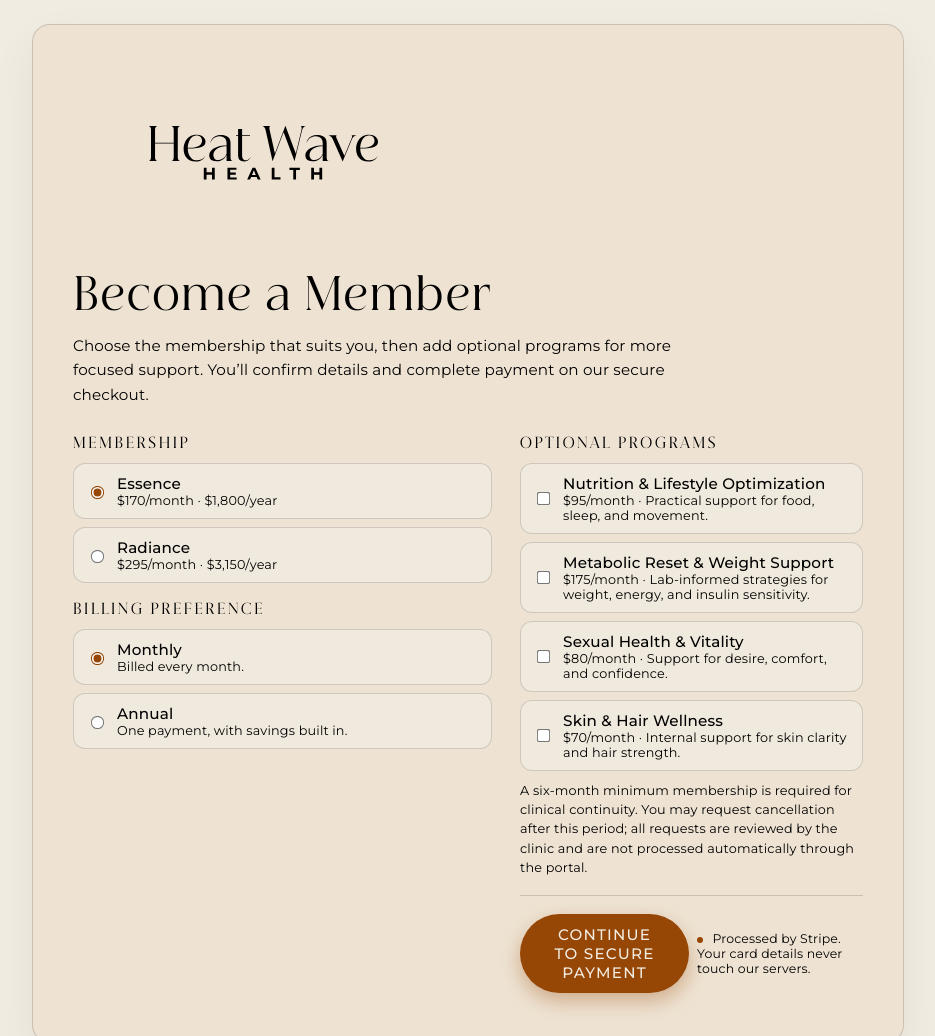
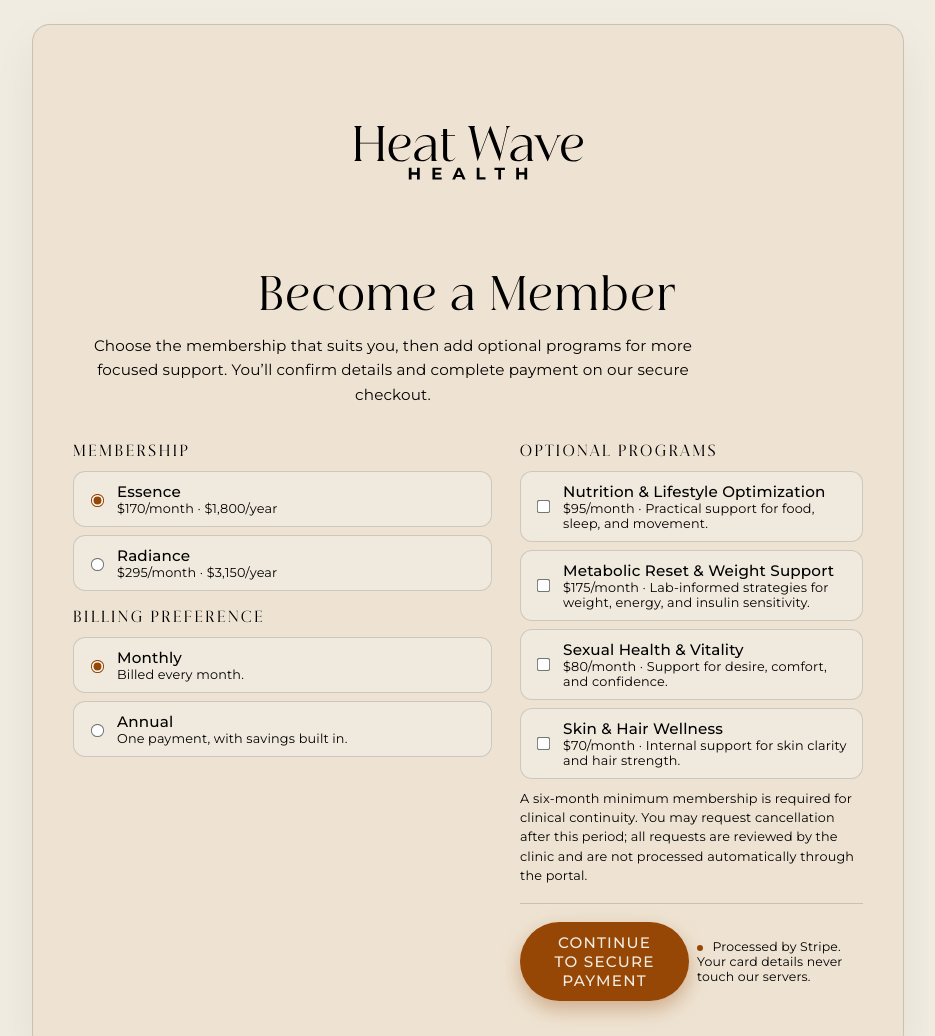
Before and after one commit to heatwavehealth/heatwave-membership-checkout, a website: page index.html in a window 1280 px wide. Shown: the top 1036 px of the page, without its empty margins (172-1107 px from the left). Drawn offline with Linux system fonts and the light colour scheme; a script that the page names is missing; files whose address does not match are found by name; a web font is replaced by a local one.

Commit message:
Update index.html

```diff
--- a/index.html
+++ b/index.html
@@ -81,15 +81,16 @@
     }
 
   .header {
-      margin-bottom: 28px;
+  margin-bottom: 36px;
+  text-align: center;
 }
 
     .hero-logo {
   display: block;
-      width: 60%;
+  margin: 0 auto 22px;
+  width: 52%;
   max-width: 340px;
   height: auto;
-      margin-bottom: 18px;
 }
 
     @media (min-width: 900px) {
```
Lines whose indentation alone changed are shown as unchanged.
